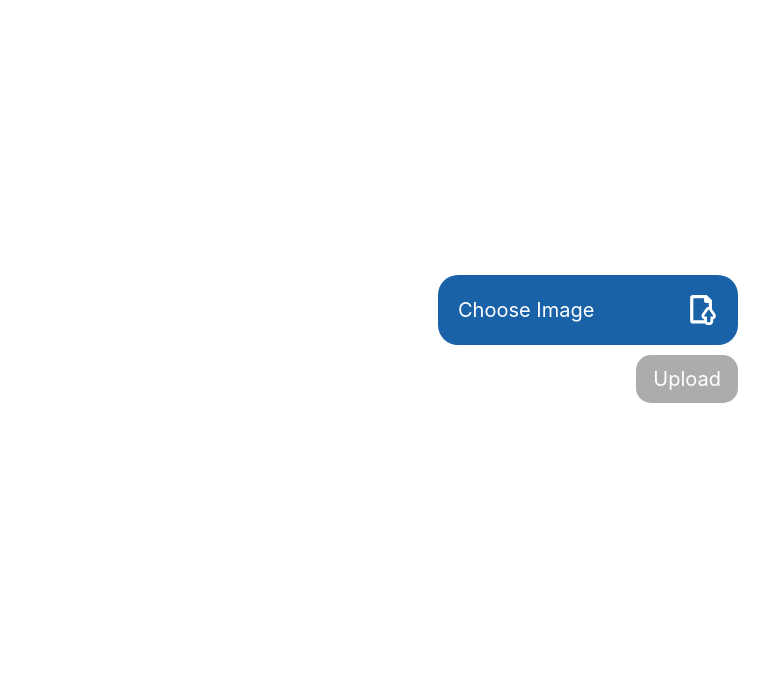
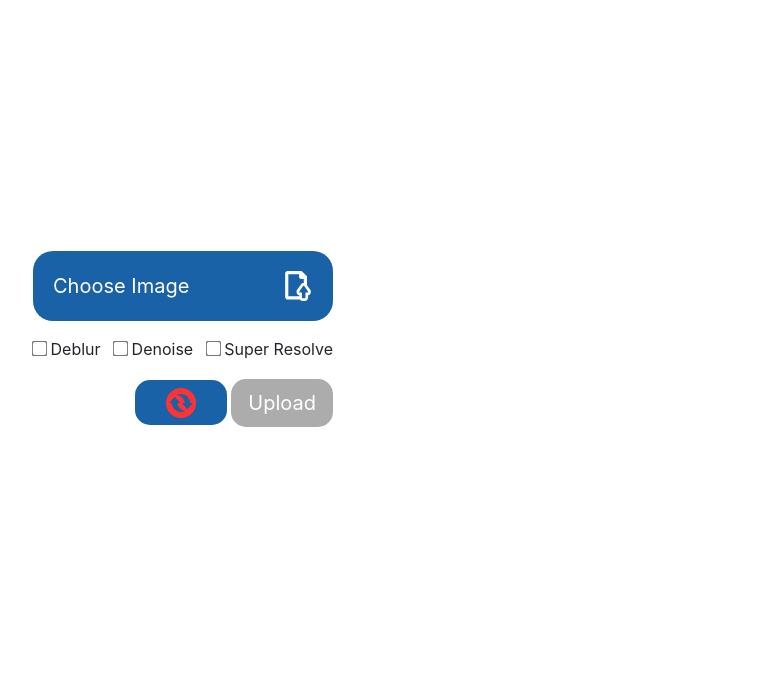
Before and after one commit to Sangpham02042001/image-restoration, a Django app: page / in a window 1280 px wide. Shown: the part 121-800 px from the top of the page, without its empty margins (52-821 px from the left). Run offline with Django 3.2, Linux system fonts and the light colour scheme.

Commit message:
feat checkboxs

```diff
--- a/image/form.py
+++ b/image/form.py
@@ -6,4 +6,4 @@ from .models import Image
 class ImageForm(forms.ModelForm):
     class Meta:
         model = Image
-        fields = ["image"]
+        fields = ["image", "deblur", "denoise", "super_resolve"]
--- a/image/models.py
+++ b/image/models.py
@@ -12,12 +12,18 @@ class Image(models.Model):
         default=uuid.uuid4, editable=False, primary_key=True)
     name = models.TextField(default='')
     image = models.ImageField(upload_to="images")
+    deblur = models.BooleanField(default=False)
+    denoise = models.BooleanField(default=False)
+    super_resolve = models.BooleanField(default=False)
 
     def __str__(self):
         return str(self.unique_id)
 
     def save(self):
         img = _Image.open(self.image)
+        print(self.deblur)
+        print(self.denoise)
+        print(self.super_resolve)
 
         # transform image here
         output = BytesIO()
@@ -26,8 +32,8 @@ class Image(models.Model):
 
         im.save(output, format='JPEG', quality=100)
         output.seek(0)
-        self.image = InMemoryUploadedFile(output, 'ImageField', str(self.unique_id) + "%s.jpg" % self.image.name.split(
-            '.')[0], 'image/jpeg', sys.getsizeof(output), None)
+        self.image = InMemoryUploadedFile(output, 'ImageField', str(
+            self.unique_id) + ".jpg", 'image/jpeg', sys.getsizeof(output), None)
         self.name = "%s.jpg" % self.image.name.split(
             '.')[0]
 
--- a/image/static/index.js
+++ b/image/static/index.js
@@ -4,6 +4,7 @@ if (window.history.replaceState) {
 
 let myImage = document.getElementById('id_image')
 let previewTitle = document.getElementById('preview-title')
+let previewContainer = document.getElementById('preview-container')
 let uploadBtn = document.getElementById('submit_form')
 uploadBtn.disabled = true
 previewTitle.style.display = 'none'
@@ -14,6 +15,7 @@ myImage.onchange = () => {
     document.getElementById('image-preview').src = src
     uploadBtn.disabled = false
     previewTitle.style.display = 'block'
+    previewContainer.style.display = 'block'
   }
 }
 
@@ -30,5 +32,11 @@ function handleSubmit(e) {
   document.getElementById('image-preview').src = ""
   uploadBtn.disabled = true
   previewTitle.style.display = 'none'
+  previewContainer.style.display = 'none'
   document.getElementById('form').submit()
 }
+
+function handleReload(e) {
+  e.preventDefault()
+  location.reload()
+}
--- a/image/static/style.css
+++ b/image/static/style.css
@@ -6,8 +6,7 @@
 .my-container {
   display: flex;
   align-items: center;
-  justify-content: center;
-  flex-direction: column;
+  justify-content: space-between;
   margin-top: 60px;
   min-height: calc(100vh - 120px);
 }
@@ -74,3 +73,20 @@ button:disabled {
 button:disabled:hover {
   background-color: gray;
 }
+
+.checkbox-list {
+  display: flex;
+  justify-content: space-between;
+  align-items: center;
+  padding: 8px 0;
+}
+
+.checkbox-list label {
+  margin: 0;
+  cursor: pointer;
+}
+
+input[type="checkbox"] {
+  transform: scale(1.2);
+  cursor: pointer;
+}
--- a/image/templates/index.html
+++ b/image/templates/index.html
@@ -36,20 +36,42 @@
 
         {% csrf_token %}
         <!-- {{form.as_p}} -->
-        <div class="fieldWrapper">
+        <div class="field-wrapper">
           <label for="id_image" class="upload-label">
             <span>Choose Image</span>
             <img class="upload-icon" src="{% static 'upload-file.svg'%}" />
           </label>
           {{form.image}}
+
+          <div class="checkbox-list">
+            <span>
+              {{form.deblur}}
+              <label for="id_deblur">
+                Deblur
+              </label>
+            </span>
+
+            <span>
+              {{form.denoise}}
+              <label for="id_denoise">
+                Denoise
+              </label>
+            </span>
+
+            <span>
+              {{form.super_resolve}}
+              <label for="id_super_resolve">
+                Super Resolve
+              </label>
+            </span>
+          </div>
         </div>
         <div style="text-align: right; margin-top: 10px;">
+          <button class="btn btn-lg my-btn" onclick="handleReload(event)" style="padding: 6px 15px 6px 30px;">
+            <img src="{% static 'icon.svg'%}" />
+          </button>
           <button id="submit_form" class="btn btn-lg my-btn" onclick="handleSubmit(event)">
-            {% if obj %}
-              Upload another
-            {% else %}
-              Upload
-            {% endif %}
+            Upload
           </button>
         </div>
       </form>
@@ -68,7 +90,7 @@
         </div>
       {% endif %}
 
-      <div style="max-width: 800px;">
+      <div style="max-width: 800px;" id="preview-container">
         <h3 id="preview-title">Preview: </h3>
         <img src="" id="image-preview"
           alt="image" class="image-uploaded" />
--- a/image/views.py
+++ b/image/views.py
@@ -15,11 +15,9 @@ def index(request):
         if form.is_valid():
             form.save()
             obj = form.instance
-            print(obj)
             return render(request, "index.html", {"obj": obj, "form": ImageForm()})
     else:
         form = ImageForm()
-        img = Image.objects.all()
     return render(request, "index.html", {"form": form})
 
 
```
